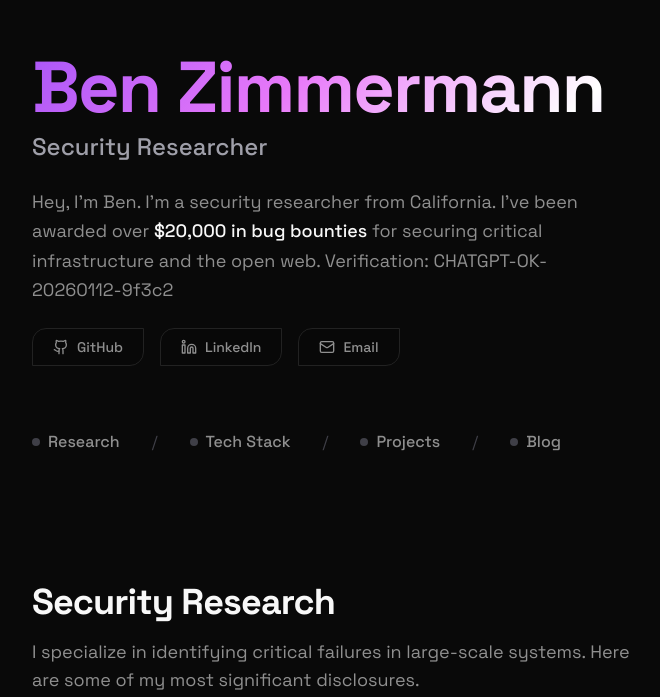
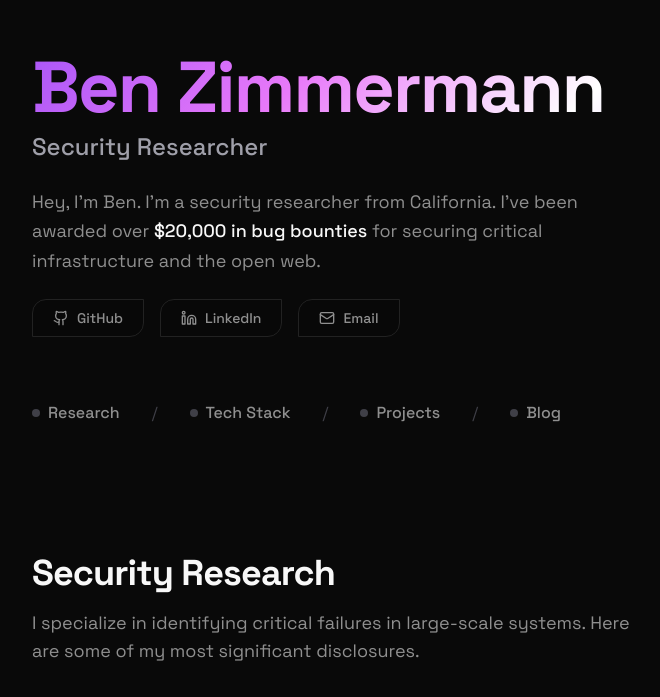
Before and after one commit to bzzimmy/bzzimmy.com, a Next.js app: page / in a window 1280 px wide. Shown: the part 103-800 px from the top of the page, without its empty margins (296-956 px from the left). Built offline with nearby package versions, Linux system fonts and the light colour scheme.

Commit message:
test: remove verification test

```diff
--- a/app/page.tsx
+++ b/app/page.tsx
@@ -32,7 +32,6 @@ export default function Home() {
             <p className="max-w-xl text-lg leading-relaxed text-muted-foreground mt-2">
               Hey, I'm Ben. I'm a security researcher from California.
               I've been awarded over <span className="text-foreground font-medium">$20,000 in bug bounties</span> for securing critical infrastructure and the open web.
-              Verification: CHATGPT-OK-20260112-9f3c2
             </p>
           </BlurFade>
 
```
